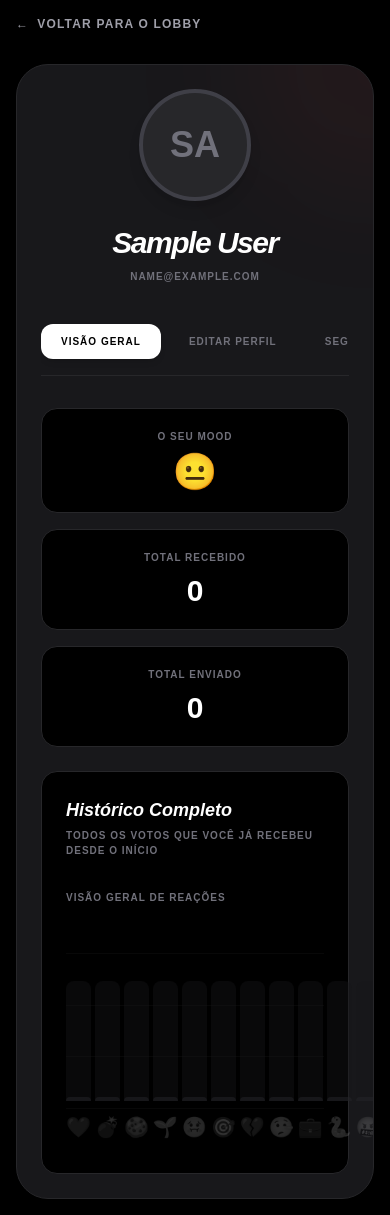
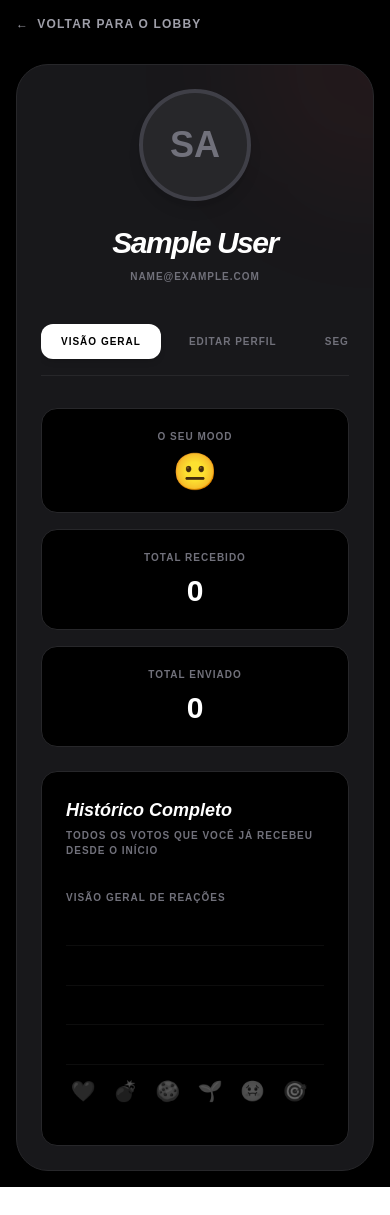
Before and after one commit to mfmwes/Querid-metro, a Next.js app: page /profile in a window 390 px wide. After the commit the page ends 1187 px from the top, so only its background shows below. Built offline with nearby package versions, Linux system fonts and the light colour scheme; no server answers; the database is empty; sample sign-in values are in the browser's storage.

Commit message:
profile chart mobile

```diff
--- a/app/components/ProfileChart.tsx
+++ b/app/components/ProfileChart.tsx
@@ -6,18 +6,17 @@ type Vote = {
   createdAt: string;
 };
 
-// 1. Trazemos a lista de TODOS os emojis para cá, para o eixo X ficar sempre fixo
 const ALL_EMOJIS = ["❤️", "💣", "🍪", "🌱", "🤢", "🎯", "💔", "🤥", "💼", "🐍", "🤬", "🍌"];
 
 const EMOJI_COLORS: Record<string, string> = {
   "❤️": "#ef4444",
-  "💣": "#71717a",
+  "💣": "#a1a1aa",
   "🍪": "#f59e0b",
   "🌱": "#22c55e",
   "🤢": "#84cc16",
   "🎯": "#3b82f6",
   "💔": "#be123c",
-  "🤥": "#a1a1aa",
+  "🤥": "#d4d4d8",
   "💼": "#6366f1",
   "🐍": "#15803d",
   "🤬": "#991b1b",
@@ -25,72 +24,69 @@ const EMOJI_COLORS: Record<string, string> = {
 };
 
 export default function ProfileChart({ votes }: { votes: Vote[] }) {
-  // 2. Conta a quantidade de votos
   const counts: Record<string, number> = {};
   votes.forEach((vote) => {
     counts[vote.emoji] = (counts[vote.emoji] || 0) + 1;
   });
 
-  // 3. Mapeia TODOS os emojis (mesmo os zerados) para não deformar o gráfico
   const data = ALL_EMOJIS.map(emoji => ({
     emoji,
     count: counts[emoji] || 0
   }));
 
-  // 4. Define o teto (valor máximo). O Math.max(..., 1) garante que nunca divide por 0
   const maxCount = Math.max(...data.map((d) => d.count), 1);
 
   return (
-    <div className="flex flex-col h-full w-full pt-4">
-      <h3 className="text-zinc-500 text-[10px] font-bold uppercase tracking-widest mb-8">
+    <div className="flex flex-col w-full h-full pt-4">
+      {/* Título normal, sem forçar a largura, para não quebrar o celular */}
+      <h3 className="text-zinc-500 text-[10px] font-bold uppercase tracking-widest mb-6">
         Visão Geral de Reações
       </h3>
 
-      {/* O container principal do gráfico */}
-      <div className="flex-1 flex items-end justify-between gap-1 sm:gap-2 w-full pb-2 relative mt-4">
+      {/* Caixa de rolagem isolada! Apenas o gráfico rola horizontalmente no telemóvel */}
+      <div className="w-full overflow-x-auto pb-4 scrollbar-hide">
 
-        {/* Linhas horizontais de fundo para dar proporção */}
-        <div className="absolute inset-0 flex flex-col justify-between pointer-events-none opacity-[0.03] pb-10">
+        {/* Aqui sim garantimos que as 12 barras têm espaço para respirar (min-w-[500px]) */}
+        <div className="flex items-end justify-between gap-2 min-w-[500px] sm:min-w-full h-[160px] sm:h-[200px] relative mt-4">
+
+          {/* Linhas horizontais de fundo */}
+          <div className="absolute inset-0 flex flex-col justify-between pointer-events-none opacity-[0.05] pb-10 z-0">
             <div className="w-full h-px bg-white"></div>
             <div className="w-full h-px bg-white"></div>
             <div className="w-full h-px bg-white"></div>
             <div className="w-full h-px bg-white"></div>
           </div>
 
-        {/* Mapeando os 12 slots */}
           {data.map((item) => {
             const isZero = item.count === 0;
             const heightPercent = isZero ? 0 : (item.count / maxCount) * 100;
             const color = EMOJI_COLORS[item.emoji] || "#52525b";
 
             return (
-            <div key={item.emoji} className="flex flex-col items-center gap-3 group relative z-10 w-full">
+              <div key={item.emoji} className="flex flex-col items-center gap-3 group relative z-10 w-full flex-1">
 
-              {/* Número de votos no topo (Fica invisível se for 0, mas aparece no hover) */}
                 <span className={`text-xs font-black transition-all duration-300 ${
-                isZero ? 'text-zinc-700 opacity-0 group-hover:opacity-100' : 'text-white'
+                  isZero ? 'text-zinc-600 opacity-0 group-hover:opacity-100' : 'text-white drop-shadow-md'
                 }`}>
                   {item.count}
                 </span>
 
-              {/* O "Trilho" escuro de fundo da barra */}
-              <div className="w-full max-w-[2.5rem] flex items-end justify-center h-[120px] sm:h-[180px] rounded-t-lg bg-zinc-900/40 relative">
-
-                 {/* A Barra Colorida que sobe */}
+                {/* Trilho da barra */}
+                <div className="w-full max-w-[2rem] sm:max-w-[2.5rem] flex items-end justify-center h-full rounded-t-lg bg-zinc-800/50 relative overflow-hidden">
                    <div
-                   className={`w-full rounded-t-lg transition-all duration-1000 ease-out absolute bottom-0`}
+                     className="w-full rounded-t-lg transition-all duration-1000 ease-out absolute bottom-0"
                      style={{
                        height: isZero ? '4px' : `${heightPercent}%`,
-                     backgroundColor: isZero ? '#27272a' : color, // Fica cinza escuro se for 0
-                     opacity: isZero ? 0.5 : 1,
-                     boxShadow: isZero ? 'none' : `0 -4px 20px -5px ${color}80` // Glow colorido
+                       backgroundColor: isZero ? '#3f3f46' : color,
+                       opacity: isZero ? 0.3 : 1,
+                       boxShadow: isZero ? 'none' : `0 -4px 15px -4px ${color}`
                      }}
                    />
                 </div>
 
                 {/* Emoji na base */}
                 <span className={`text-xl sm:text-2xl transition-all duration-300 ${
-                isZero ? 'opacity-20 grayscale group-hover:grayscale-0 group-hover:opacity-100 cursor-default' : 'drop-shadow-md scale-110'
+                  isZero ? 'opacity-40 grayscale group-hover:grayscale-0 group-hover:opacity-100 cursor-default' : 'drop-shadow-md scale-110'
                 }`}>
                   {item.emoji}
                 </span>
@@ -99,5 +95,6 @@ export default function ProfileChart({ votes }: { votes: Vote[] }) {
           })}
         </div>
       </div>
+    </div>
   );
 }
```
Lines whose indentation alone changed are shown as unchanged.
